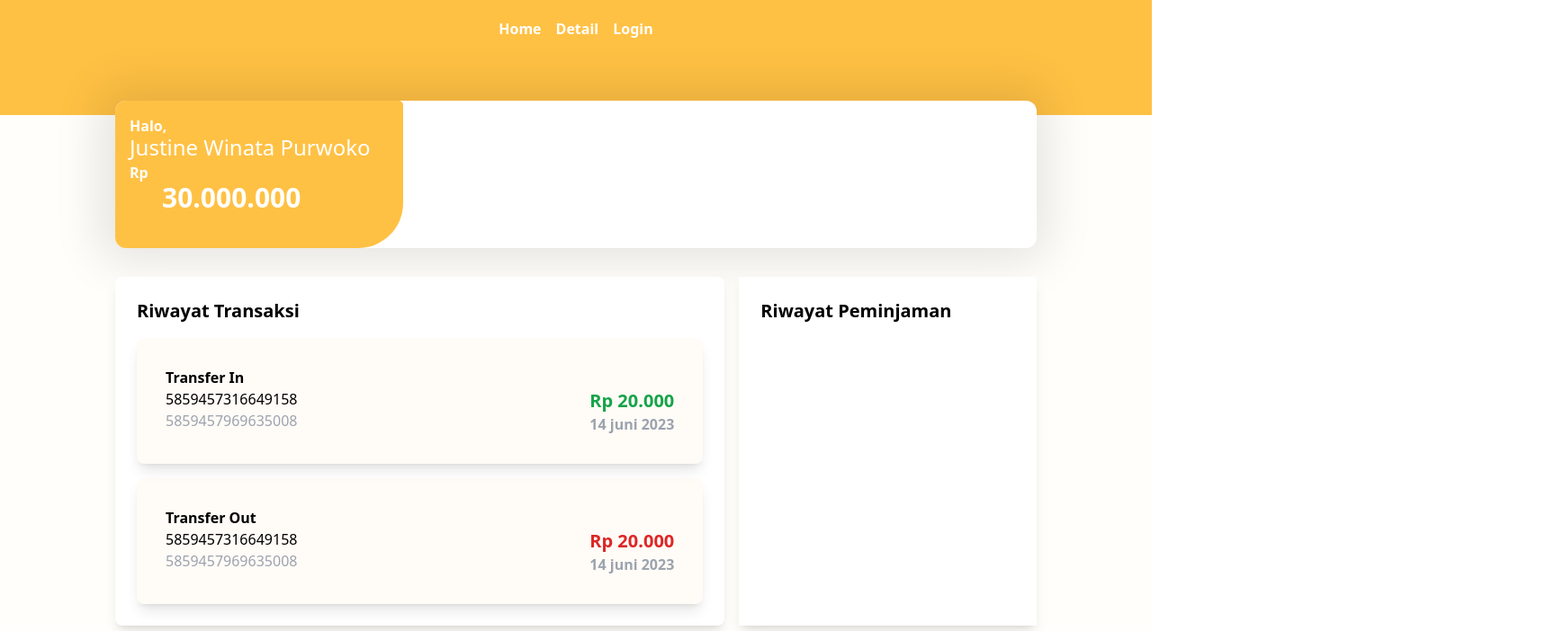
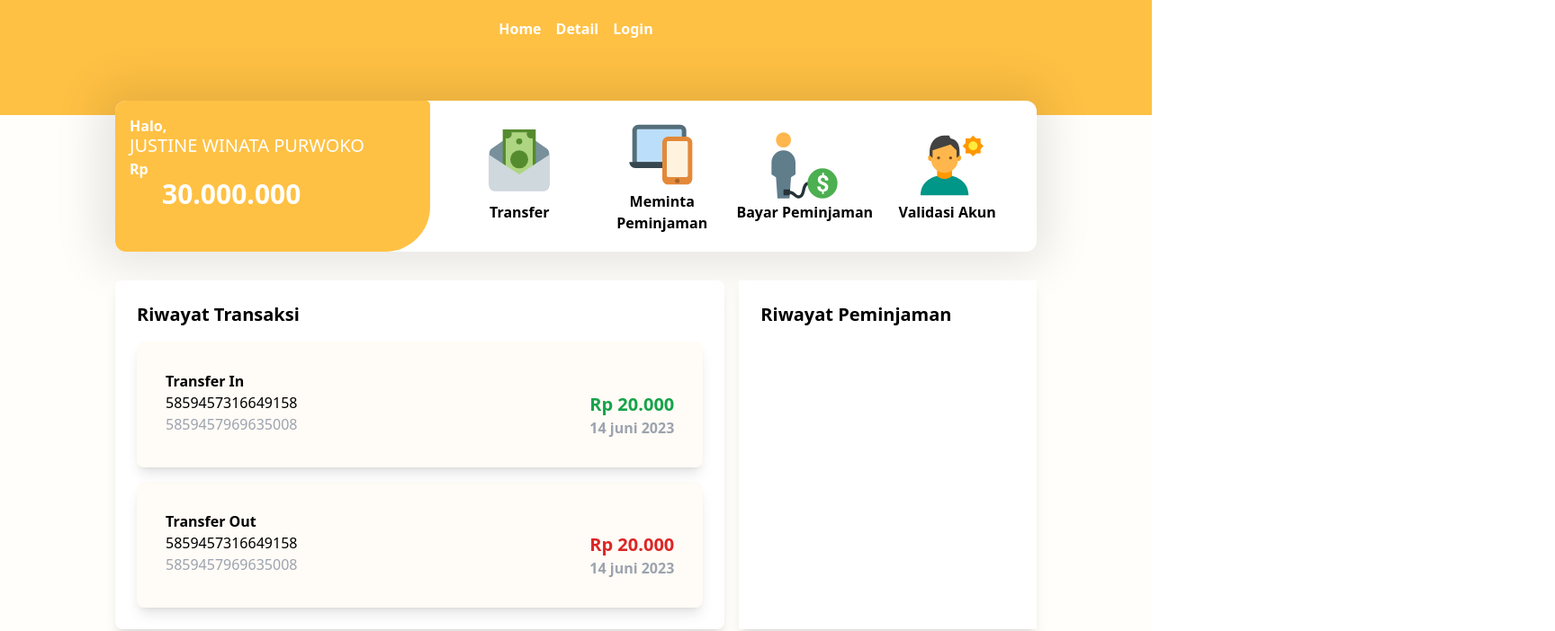
Before and after one commit to TinTinWinata/technoscape-frontend, a React (Vite) app: page /home in a window 1280 px wide. Shown: the top 702 px of the page at 90% size, 1728 px wide, since content can reach past the window. Built offline with nearby package versions, Linux system fonts and the light colour scheme.

Commit message:
feat: home

```diff
--- a/src/App.tsx
+++ b/src/App.tsx
@@ -3,7 +3,7 @@ import 'react-toastify/dist/ReactToastify.css';
 import { UserProvider } from './hooks/user-context';
 import MainLayout from './layouts/layout';
 import ForgetPassword from './pages/forget-password';
-import Home from './pages/home';
+import Home from './pages/home/home';
 import Login from './pages/login';
 import Register from './pages/register';
 import { RequestLoan } from './pages/request-load';
--- a/src/components/icon.tsx
+++ /dev/null
@@ -1,13 +0,0 @@
-interface IIconProps {
-  children?: JSX.Element | JSX.Element[];
-  name?: string;
-}
-
-export default function Icon({ children, name }: IIconProps) {
-  return (
-    <div className="w-32 h-32">
-      <div className="center">{children}</div>
-      <div className="center">{name}</div>
-    </div>
-  );
-}
--- /dev/null
+++ b/src/pages/home/home-icon.tsx
@@ -0,0 +1,30 @@
+import { useNavigate } from 'react-router-dom';
+
+interface IHomeIconProps {
+  color: string;
+  icon: JSX.Element;
+  name: string;
+  link: string;
+}
+
+export default function HomeIcon({ link, color, icon, name }: IHomeIconProps) {
+  const navigate = useNavigate();
+  const handleClick = () => {
+    navigate(link);
+  };
+  return (
+    <div
+      onClick={handleClick}
+      className="w-full h-full flex flex-col justify-center items-center cursor-pointer"
+    >
+      <div className="relative center w-20 h-20">
+        <div
+          className={`absolute top-0 left-0 w-full h-full z-0  rounded-full bg-opacity-30`}
+        ></div>
+        <div className="absolute top-0 left-0 w-full h-full z-10"></div>
+        {icon}
+      </div>
+      <div className="center text-center font-semibold">{name}</div>
+    </div>
+  );
+}
--- a/src/pages/home.tsx
+++ b/src/pages/home/home.tsx
@@ -1,8 +1,15 @@
-import { TransactoinHistory } from '../components/TransactionHistory';
-import Greeting from '../components/greeting';
-import Navbar from '../components/navbar';
-import { usePin } from '../hooks/pin-context';
-import { useUserAuth } from '../hooks/user-context';
+import {
+  FcDebt,
+  FcMoneyTransfer,
+  FcMultipleDevices,
+  FcPortraitMode,
+} from 'react-icons/fc';
+import { TransactoinHistory } from '../../components/TransactionHistory';
+import Greeting from '../../components/greeting';
+import Navbar from '../../components/navbar';
+import { usePin } from '../../hooks/pin-context';
+import { useUserAuth } from '../../hooks/user-context';
+import HomeIcon from './home-icon';
 
 export default function Home() {
   const { user } = useUserAuth();
@@ -13,13 +20,13 @@ export default function Home() {
       <div className="flex justify-center absolute top-20 w-full z-10 ">
         <div className="w-[80%] d-flex">
           <div className="w-full bg-white rounded-xl custom-shadow">
-            <div className=" grid grid-cols-5 mt-8 w-[1600px]">
-              <div className="font-bold bg-primary rounded-br-[50px] rounded-tr-[5px] rounded-l-xl text-white col-span-1">
+            <div className="flex mt-8">
+              <div className="w-[350px] font-bold bg-primary rounded-br-[50px] rounded-tr-[5px] rounded-l-xl text-white col-span-1">
                 <div className="p-4">
                   <div className="h-5">
                     <Greeting />
                   </div>
-                  <p className="text-2xl  font-normal">
+                  <p className="uppercase text-xl  font-normal">
                     Justine Winata Purwoko
                   </p>
                   <div className="relative  h-20 ">
@@ -30,16 +37,36 @@ export default function Home() {
                   </div>
                 </div>
               </div>
+              <div className="p-5 center grow  ">
+                <div className="center w-full ">
+                  <HomeIcon
+                    link="/transfer"
+                    color="green"
+                    icon={<FcMoneyTransfer className="w-full h-full" />}
+                    name="Transfer"
+                  />
+                  <HomeIcon
+                    link="/request-loan"
+                    color="red"
+                    icon={<FcMultipleDevices className="w-full h-full" />}
+                    name="Meminta Peminjaman"
+                  />
+                  <HomeIcon
+                    link="/pay-loan"
+                    color="blue"
+                    icon={<FcDebt className="w-full h-full" />}
+                    name="Bayar Peminjaman"
+                  />
+                  <HomeIcon
+                    link="/profile"
+                    color="blue"
+                    icon={<FcPortraitMode className="w-full h-full" />}
+                    name="Validasi Akun"
+                  />
+                </div>
+              </div>
             </div>
           </div>
-          {/* <form
-                        onSubmit={(e: ChangeEvent<HTMLFormElement>) => {
-                            e.preventDefault();
-                            triggerPin();
-                        }}
-                    >
-                        <Button> test</Button>
-                    </form> */}
           <div className="w-full grid grid-cols-3 gap-4 mt-8">
             <div className="col-span-2 bg-white shadow-lg p-6 rounded-lg">
               <p className="font-bold text-xl">Riwayat Transaksi</p>
```
